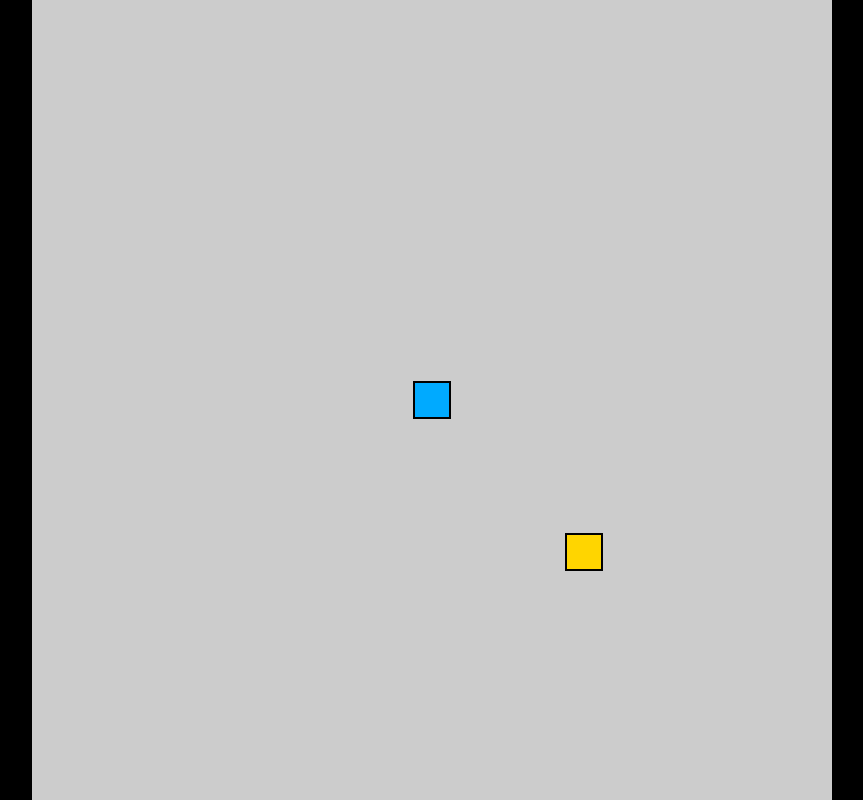
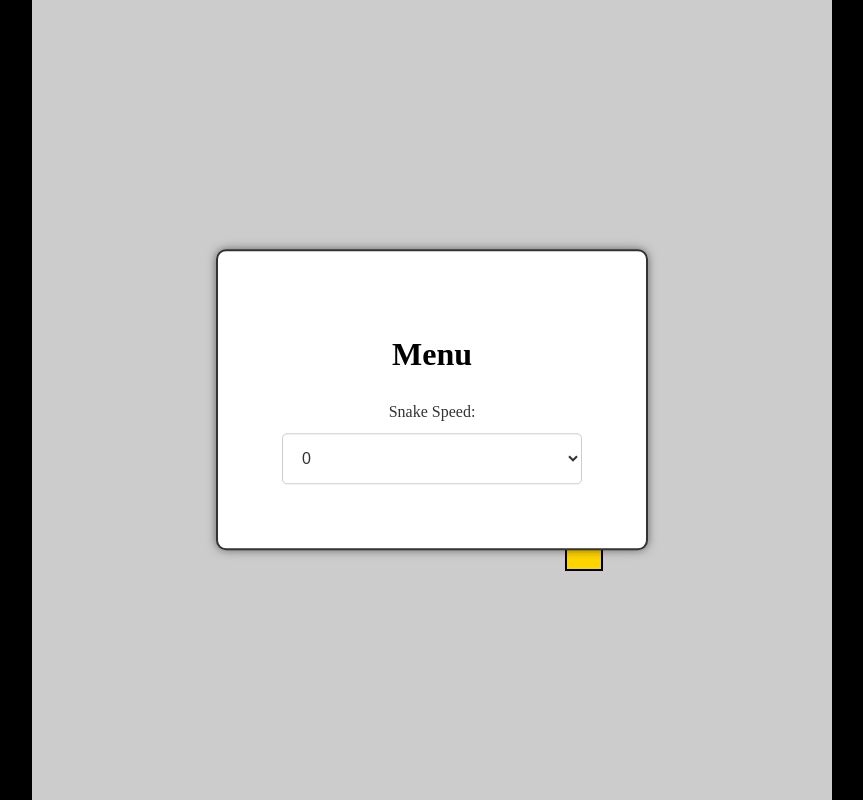
Before and after one commit to brandontominna/snake-game, a plain HTML site: page index.html in a window 1280 px wide. Shown: the whole page, without its empty margins (208-1071 px from the left). Drawn offline with Linux system fonts and the light colour scheme.

Commit message:
added meny div, created menu folder for the menu js logic, and added the styling for the menu and the speed select button inside of it

```diff
--- a/index.html
+++ b/index.html
@@ -6,8 +6,14 @@
     <title>Snake</title>
     <link rel="stylesheet" href="styles.css">
     <script src="game.js" defer type="module"></script>
+    <script src='menu/menu.js' defer></script>
 </head>
 <body>
+    <div id="menu">
+        <h1>Menu</h1>
+        <label for="snakeSpeed">Snake Speed:</label>
+        <select id="snakeSpeed"></select>
+    </div>
     <div id="game-board"></div>
 </body>
 </html>
--- /dev/null
+++ b/menu/menu.js
@@ -0,0 +1,10 @@
+
+
+let snakeSpeedSelect = document.getElementById('snakeSpeed')
+
+for(let i = 0; i <= 10; i++) {
+    const option = document.createElement('option')
+    option.value = i
+    option.text = `${i}`
+    snakeSpeedSelect.appendChild(option)
+}
--- a/styles.css
+++ b/styles.css
@@ -19,12 +19,78 @@ body {
 
 .snake {
   background-color: hsl(200, 100%, 50%);
-    border: .25vmin solid black;
+  border: 0.25vmin solid black;
   caret-color: transparent;
 }
 
 .food {
   background-color: hsl(50, 100%, 50%);
-    border: .25vmin solid black;
+  border: 0.25vmin solid black;
   caret-color: transparent;
 }
+
+#menu {
+    position: fixed;
+    top: 50%;
+    left: 50%;
+    transform: translate(-50%, -50%);
+    background-color: #fff;
+    border: 2px solid #333;
+    padding: 5%;
+    text-align: center;
+    box-shadow: 0px 0px 10px rgba(0, 0, 0, 0.5);
+    border-radius: 10px;
+    width: 90%;
+    max-width: 300px;
+    z-index: 999;
+  }
+
+  #menu h1 {
+    font-size: 2em;
+    margin-bottom: 10%;
+    pointer-events: none;
+    caret-color: transparent;
+  }
+
+  label[for="snakeSpeed"] {
+    display: block;
+    font-size: 1em;
+    margin-bottom: 4%;
+    color: #333;
+    pointer-events: none;
+    caret-color: transparent;
+  }
+
+  #snakeSpeed {
+    width: 100%;
+    padding: 5%;
+    font-size: 1em;
+    border: 1px solid #ccc;
+    border-radius: 5px;
+    background-color: #fff;
+    color: #333;
+    cursor: pointer;
+    outline: none;
+    caret-color: transparent;
+  }
+
+  #snakeSpeed option {
+    font-size: 1em;
+    background-color: #fff;
+    color: #333;
+  }
+
+  #snakeSpeed:focus {
+    border-color: #007bff;
+    box-shadow: 0 0 5px rgba(0, 123, 255, 0.5);
+  }
+
+  /* Media query for smaller screens
+  @media screen and (max-width: 600px) {
+    #menu {
+      padding: 10%;
+      max-width: 90%; /
+    }
+  }
+
+  unsure if implementing or not /*
```
Lines whose indentation alone changed are shown as unchanged.
